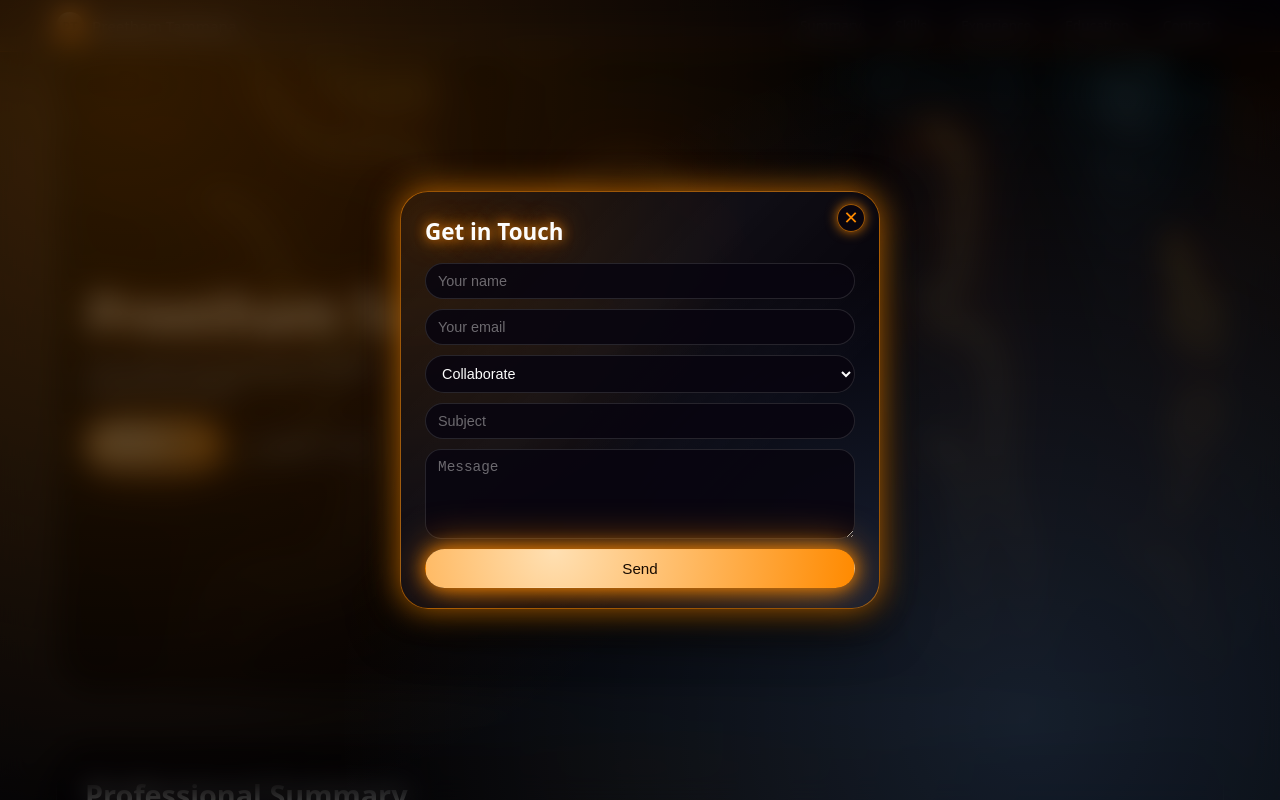
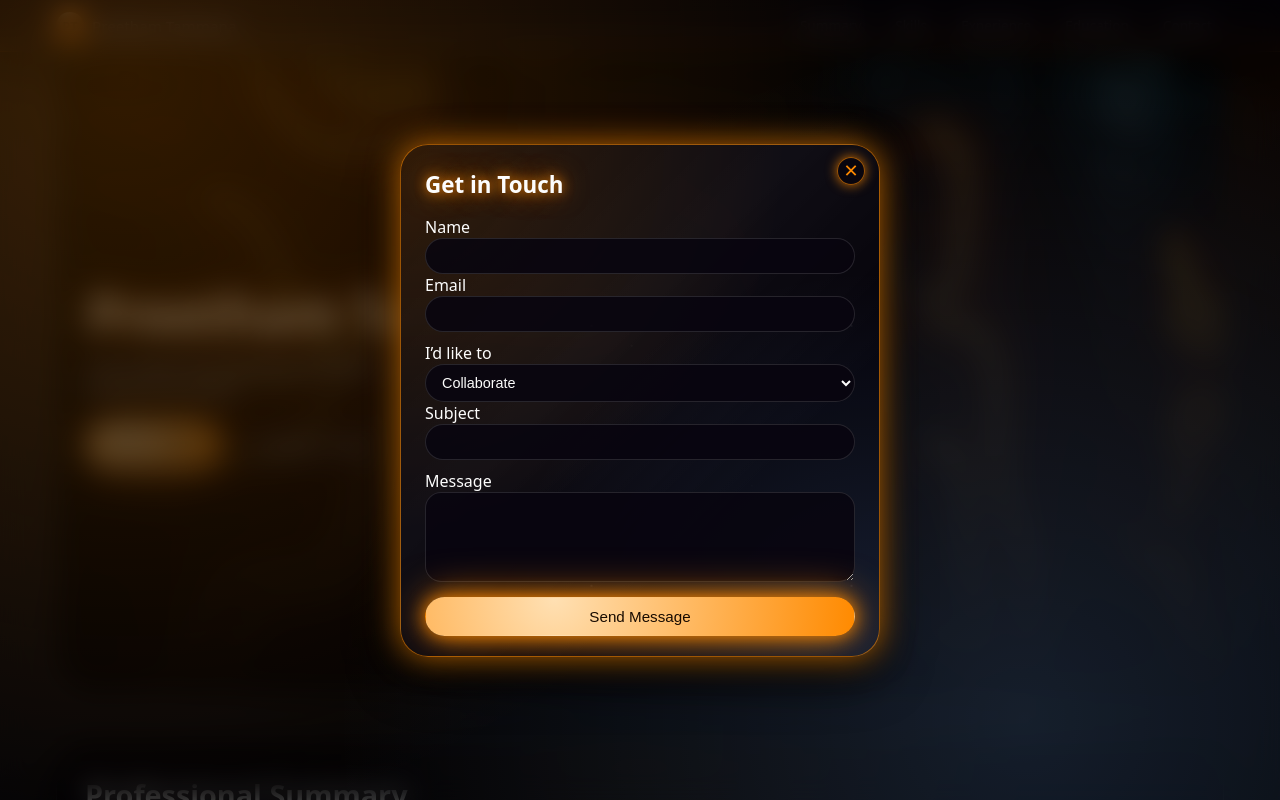
Before and after one commit to RamPreetham/stardust-portfolio, a React (Vite) app: page / in a window 1280 px wide. Both pictures are taken after a click on the button "Get in Touch". Shown: the top 800 px of the page. Built offline with nearby package versions, Linux system fonts and the light colour scheme.

Commit message:
contactmodal_updation

```diff
--- a/src/components/ContactModal.jsx
+++ b/src/components/ContactModal.jsx
@@ -1,6 +1,6 @@
+import React, { useState } from "react";
 import { motion } from "framer-motion";
 import emailjs from "@emailjs/browser";
-import { useState } from "react";
 
 export default function ContactModal({ open, onClose }) {
   if (!open) return null;
@@ -20,14 +20,14 @@ export default function ContactModal({ open, onClose }) {
     setForm((prev) => ({ ...prev, [name]: value }));
   };
 
-  const sendEmail = async (e) => {
+  const handleSubmit = async (e) => {
     e.preventDefault();
     setStatus({ state: "loading", message: "Sending..." });
 
     try {
       await emailjs.send(
-        "YOUR_SERVICE_ID",
-        "YOUR_TEMPLATE_ID",
+        "service_drijqxw",
+        "template_nmdci1s",
         {
           from_name: form.name,
           from_email: form.email,
@@ -35,12 +35,12 @@ export default function ContactModal({ open, onClose }) {
           message: form.message,
           inquiry_type: form.type,
         },
-        "YOUR_PUBLIC_KEY"
+        "rESgFnU2G8-ZCyJE5"
       );
 
       setStatus({
         state: "success",
-        message: "Message sent successfully!",
+        message: "Thanks for reaching out! I’ll get back to you soon.",
       });
 
       setForm({
@@ -54,7 +54,7 @@ export default function ContactModal({ open, onClose }) {
       console.error(err);
       setStatus({
         state: "error",
-        message: "Error sending message.",
+        message: "Something went wrong. Please try again.",
       });
     }
   };
@@ -67,11 +67,11 @@ export default function ContactModal({ open, onClose }) {
       animate={{ opacity: 1 }}
     >
       <motion.div
-        className="modal-container"
+        className="modal-container contact-form"
         onClick={(e) => e.stopPropagation()}
-        initial={{ scale: 0.85, opacity: 0 }}
+        initial={{ scale: 0.9, opacity: 0 }}
         animate={{ scale: 1, opacity: 1 }}
-        transition={{ duration: 0.3, ease: "easeOut" }}
+        transition={{ duration: 0.25, ease: "easeOut" }}
       >
         <button className="modal-close" onClick={onClose}>
           ✕
@@ -79,60 +79,84 @@ export default function ContactModal({ open, onClose }) {
 
         <h2>Get in Touch</h2>
 
-        <form onSubmit={sendEmail}>
+        <form onSubmit={handleSubmit}>
+          <div className="form-row">
+            <div className="form-field">
+              <label htmlFor="name">Name</label>
               <input
+                id="name"
+                name="name"
                 type="text"
-            name="name"
-            placeholder="Your name"
                 value={form.name}
                 onChange={handleChange}
                 required
               />
-
+            </div>
+            <div className="form-field">
+              <label htmlFor="email">Email</label>
               <input
+                id="email"
+                name="email"
                 type="email"
-            name="email"
-            placeholder="Your email"
                 value={form.email}
                 onChange={handleChange}
                 required
               />
+            </div>
+          </div>
 
+          <div className="form-row">
+            <div className="form-field">
+              <label htmlFor="type">I’d like to</label>
               <select
+                id="type"
                 name="type"
                 value={form.type}
                 onChange={handleChange}
               >
                 <option value="Collaboration">Collaborate</option>
-            <option value="Opportunity">Opportunity</option>
-            <option value="Connect">Connect</option>
+                <option value="Opportunity">Discuss an opportunity</option>
+                <option value="Connect">Just connect</option>
               </select>
+            </div>
 
+            <div className="form-field">
+              <label htmlFor="subject">Subject</label>
               <input
+                id="subject"
+                name="subject"
                 type="text"
-            name="subject"
-            placeholder="Subject"
                 value={form.subject}
                 onChange={handleChange}
               />
+            </div>
+          </div>
 
+          <div className="form-field">
+            <label htmlFor="message">Message</label>
             <textarea
+              id="message"
               name="message"
-            placeholder="Message"
               rows="4"
               value={form.message}
               onChange={handleChange}
               required
             />
+          </div>
 
-          <button type="submit" className="btn primary">
-            {status.state === "loading" ? "Sending..." : "Send"}
+          <button
+            type="submit"
+            className="btn primary"
+            disabled={status.state === "loading"}
+          >
+            {status.state === "loading" ? "Sending..." : "Send Message"}
           </button>
 
-          {status.state !== "idle" && (
-            <p className={`modal-status ${status.state}`}>
-              {status.message}
-            </p>
+          {status.state === "success" && (
+            <p className="modal-status success">{status.message}</p>
+          )}
+          {status.state === "error" && (
+            <p className="modal-status error">{status.message}</p>
           )}
         </form>
       </motion.div>
--- a/src/sections/HeroSection.jsx
+++ b/src/sections/HeroSection.jsx
@@ -2,7 +2,7 @@ import React, { useState } from 'react';
 import { motion } from 'framer-motion';
 import { hero } from '../data/content.js';
 import heroServers from "../../images/hero-servers.png";
-import ContactModal from "../components/ContactModal";  // <-- make sure this path is correct
+import ContactModal from "../components/ContactModal";
 
 function HeroSection() {
   const [showForm, setShowForm] = useState(false);
@@ -29,7 +29,7 @@ function HeroSection() {
           <p className="hero-title">{hero.title}</p>
 
           <div className="hero-actions">
-            {/* OPEN MODAL BUTTON */}
+            {/* This opens the modal */}
             <button
               className="btn primary"
               onClick={() => setShowForm(true)}
@@ -37,7 +37,6 @@ function HeroSection() {
               {hero.ctaPrimary}
             </button>
 
-            {/* LinkedIn Button */}
             <a
               href="https://www.linkedin.com/in/preetham-tammana"
               target="_blank"
@@ -50,13 +49,8 @@ function HeroSection() {
         </motion.div>
       </section>
 
-      {/* MODAL */}
-      {showForm && (
-        <ContactModal
-          open={showForm}
-          onClose={() => setShowForm(false)}
-        />
-      )}
+      {/* Modal, shown when showForm is true */}
+      <ContactModal open={showForm} onClose={() => setShowForm(false)} />
     </>
   );
 }
```
Lines whose indentation alone changed are shown as unchanged.
